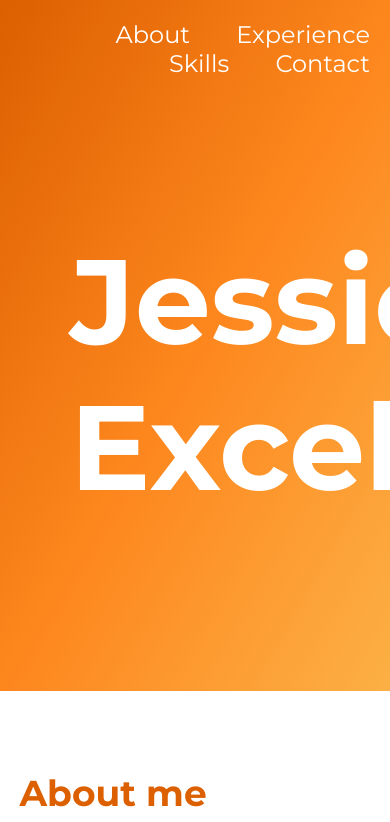
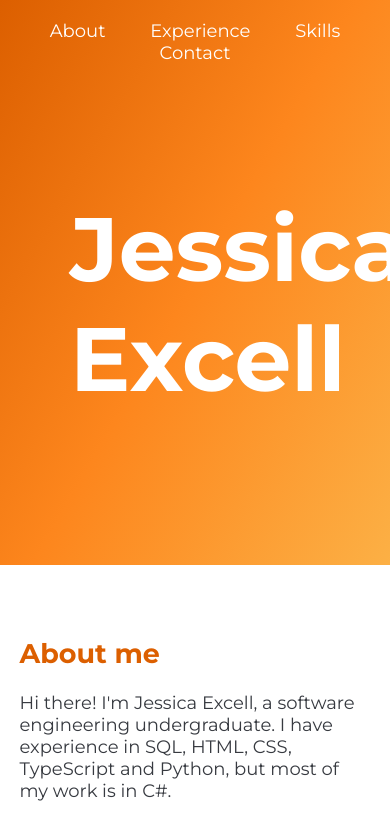
Before and after one commit to jess-excell/jess-excell.github.io, a plain HTML site: page index.html in a window 390 px wide. Shown: the top 822 px of the page. Drawn offline with nearby package versions, Linux system fonts and the light colour scheme.

Commit message:
Update style.css to shrink text size slightly on mobile

```diff
--- a/style.css
+++ b/style.css
@@ -30,7 +30,7 @@ header h1
 {
 	padding: 70px;
 	text-align: center;
-	font-size: 500% !important;
+	font-size: 500% ;
 }
 
 header nav
@@ -155,7 +155,7 @@ label
 {
 	margin: 0 30px 25px 0;
 	flex: 1 1 45%;
-	min-width: 300px;
+	min-width: 450px;
 }
 
 .progress::after
@@ -214,17 +214,18 @@ ion-icon
 	color: var(--accent);
 }
 
-@media only screen and (max-width: 900px)
+@media only screen and (max-width: 700px)
 {
-	body { font-size: x-large; }
+	body { font-size: large; }
 	main { padding: 0 5%; }
 	footer { padding-left: 5%; padding-right: 5%; }
 	.multi-content { min-width: 90%; }
 	.skill-item { min-width: 90%; }
 	ion-icon { height: 10vw; width: 10vw; }
+	header nav { text-align: center; }
 }
 
-@media only screen and (min-width: 900px) and (max-width: 1500px)
+@media only screen and (min-width: 700px) and (max-width: 1500px)
 {
 	body { font-size: larger; }
  	main { padding: 0 7.5% }
```
